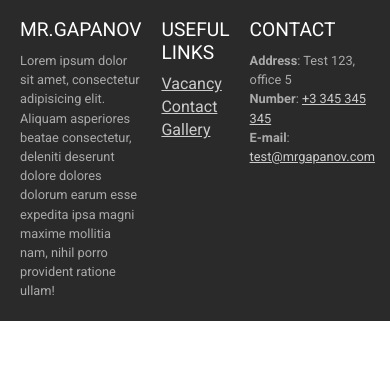
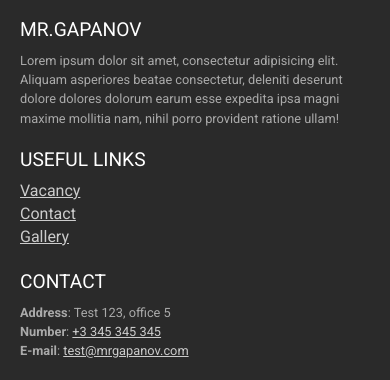
Before and after one commit to amaan-bhati/interior-website, a plain HTML site: page index.html in a window 390 px wide. Shown: the part 2110-2490 px from the top of the page. Before the commit the page ends 2431 px from the top, so only its background shows below. Drawn offline with Linux system fonts and the light colour scheme.

Commit message:
footer styling and reponsivenes

```diff
--- a/style.css
+++ b/style.css
@@ -240,3 +240,9 @@ footer div.columns {
   gap: 20px;
   grid-template-columns: 1fr 0.4fr 0.5fr;
 }
+
+@media screen and (max-width: 700px) {
+  footer div.columns{
+      grid-template-columns: 1fr;
+  }
+}
```
